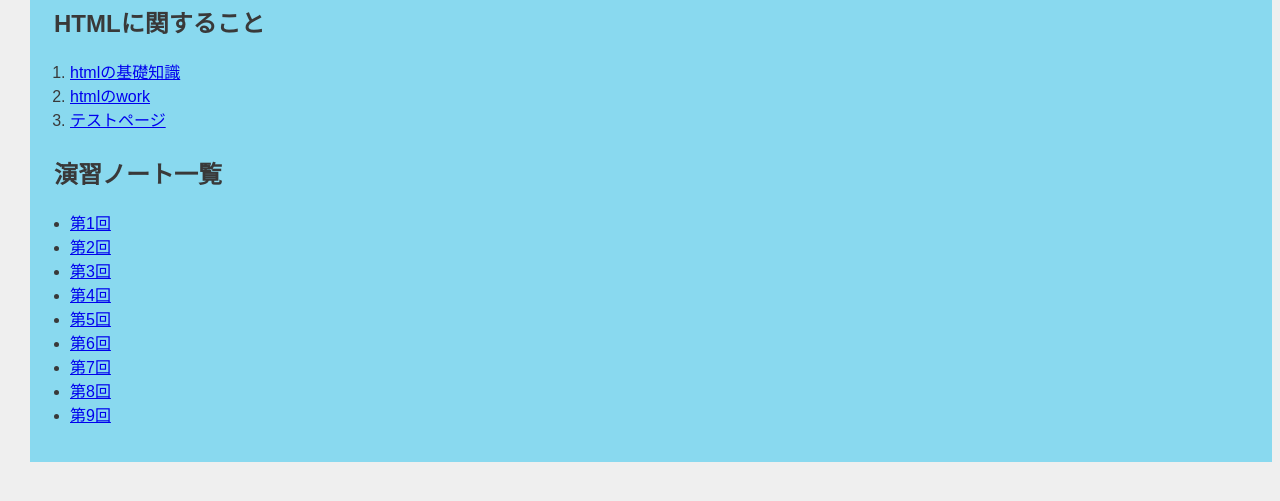
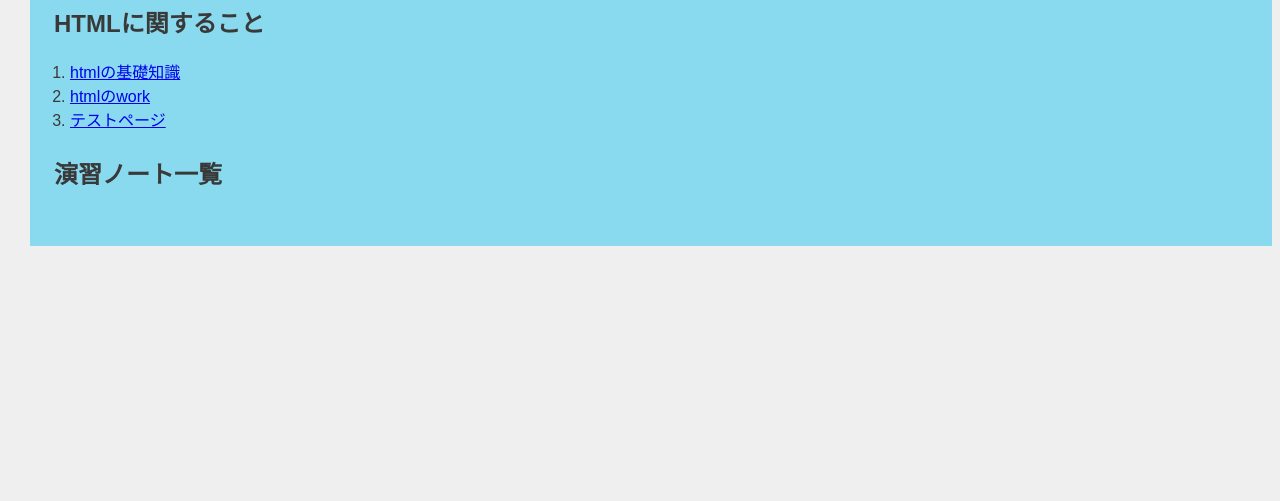
Before and after one commit to Aruku0155/xbp, a plain HTML site: page de56/index.html in a window 1280 px wide. Shown: the part 177-678 px from the top of the page. Drawn offline with Linux system fonts and the light colour scheme.

Commit message:
課題５

```diff
--- a/de56/index.html
+++ b/de56/index.html
@@ -22,15 +22,8 @@
         </ol>
         <h2>演習ノート一覧</h2>
         <ul>
-    <li><a href="./kadai_1.html" target="_blank">第1回</a></li>
-    <li><a href="./kadai2.html"target="_blank">第2回</a></li>
-    <li><a href="./index - kadai3.html"target="_blank">第3回</a></li>
-    <li><a href="./kadai4.html"target="_blank">第4回</a></li>
-    <li><a href="./kadai5.html"target="_blank">第5回</a></li>
-    <li><a href="./kadai6.html"target="_blank">第6回</a></li>
-    <li><a href="./kadai7.html"target="_blank">第7回</a></li>
-    <li><a href="./kadai8.html"target="_blank">第8回</a></li>
-    <li><a href="./kadai9.html"target="_blank">第9回</a></li>
+
+
 
 
 <br>
```
